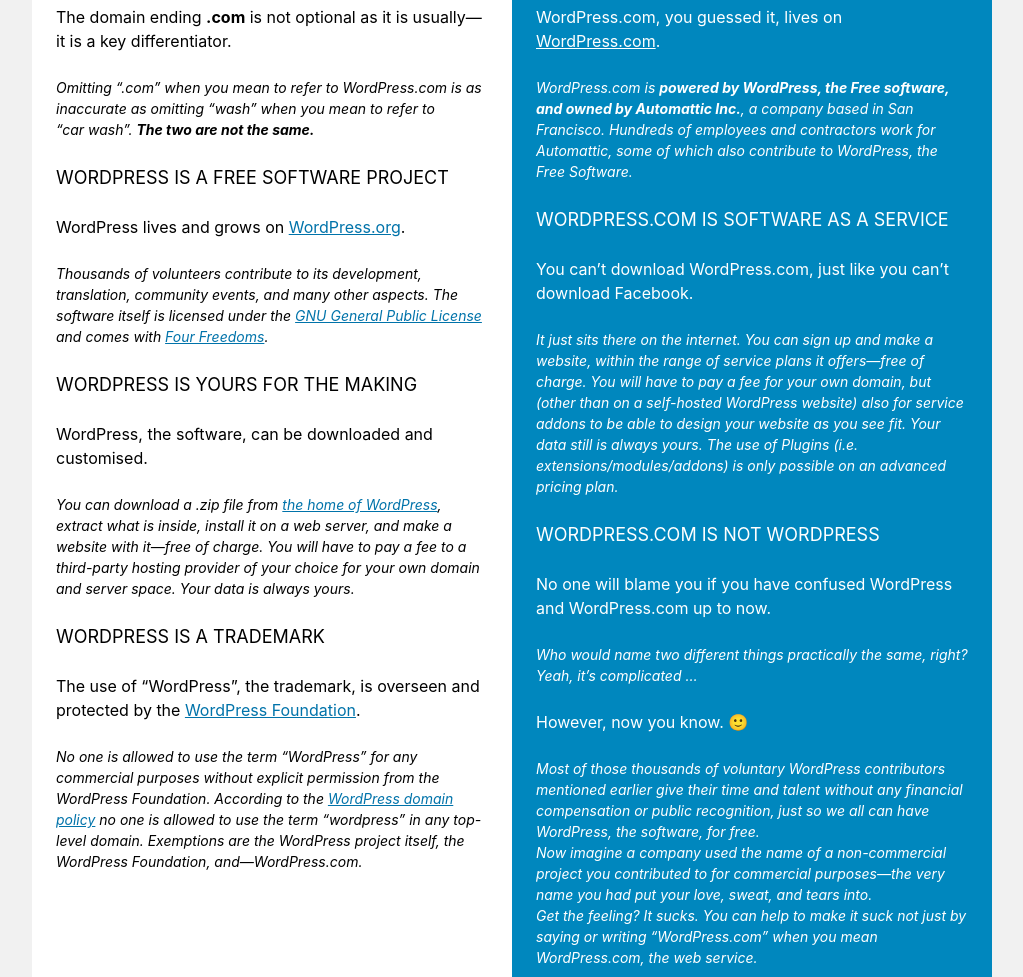
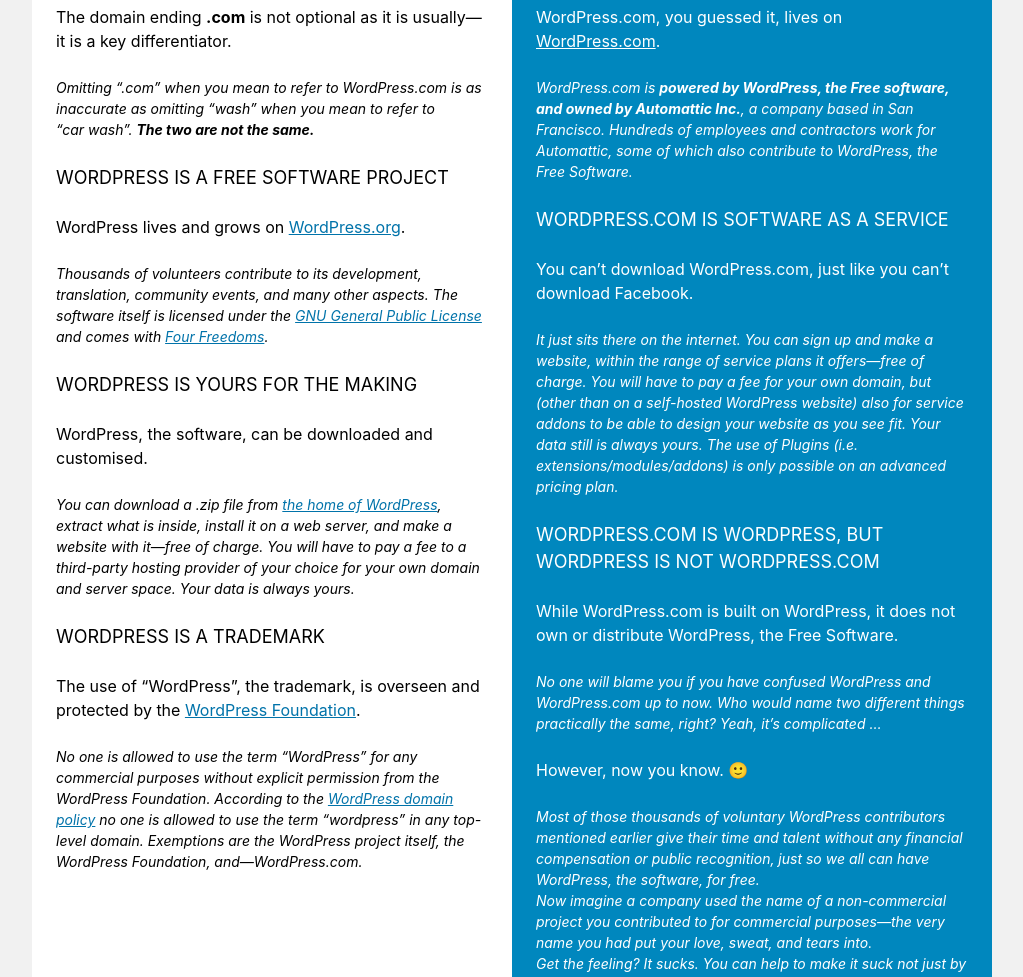
Before and after one commit to krafit/wpisnotwp.com, a plain HTML site: page index.html in a window 1280 px wide. Shown: the part 118-1095 px from the top of the page, without its empty margins (128-1151 px from the left). Drawn offline with Linux system fonts and the light colour scheme.

Commit message:
fixed inaccurate phrasing
hat tip @georgestephanis 🎩

```diff
--- a/index.html
+++ b/index.html
@@ -80,9 +80,9 @@
 						<p>You can’t download WordPress.com, just like you can’t download Facebook.</p>
 						<p class="description">It just sits there on the internet. You can sign up and make a website, within the range of service plans it offers—free of charge. You will have to pay a fee for your own domain, but (other than on a self-hosted WordPress website) also for service addons to be able to design your website as you see fit. Your data still is always yours. The use of Plugins (i.e. extensions/modules/addons) is only possible on an advanced pricing plan.</p>
 
-						<h3>WordPress.com is NOT WordPress</h3>
-						<p>No one will blame you if you have confused WordPress and WordPress.com up to now.</p>
-						<p class="description">Who would name two different things practically the same, right? Yeah, it’s complicated …</p>
+						<h3>WordPress.com is WordPress, but WordPress is not WordPress.com</h3>
+						<p>While WordPress.com is built on WordPress, it does not own or distribute WordPress, the Free Software.</p>
+						<p class="description">No one will blame you if you have confused WordPress and WordPress.com up to now. Who would name two different things practically the same, right? Yeah, it’s complicated …</p>
 						<p>However, now you know.&#160;🙂</p>
 						<p class="description">Most of those thousands of voluntary WordPress contributors mentioned earlier give their time and talent without any financial compensation or public recognition, just so we all can have WordPress, the software, for free.<br>Now imagine a company used the name of a non-commercial project you contributed to for commercial purposes—the very name you had put your love, sweat, and tears into.<br>Get the feeling? It sucks. You can help to make it suck not just by saying or writing “WordPress.com” when you mean WordPress.com, the web service.</p>
 					</div>
```
Also changed, not shown: 1 other file.
